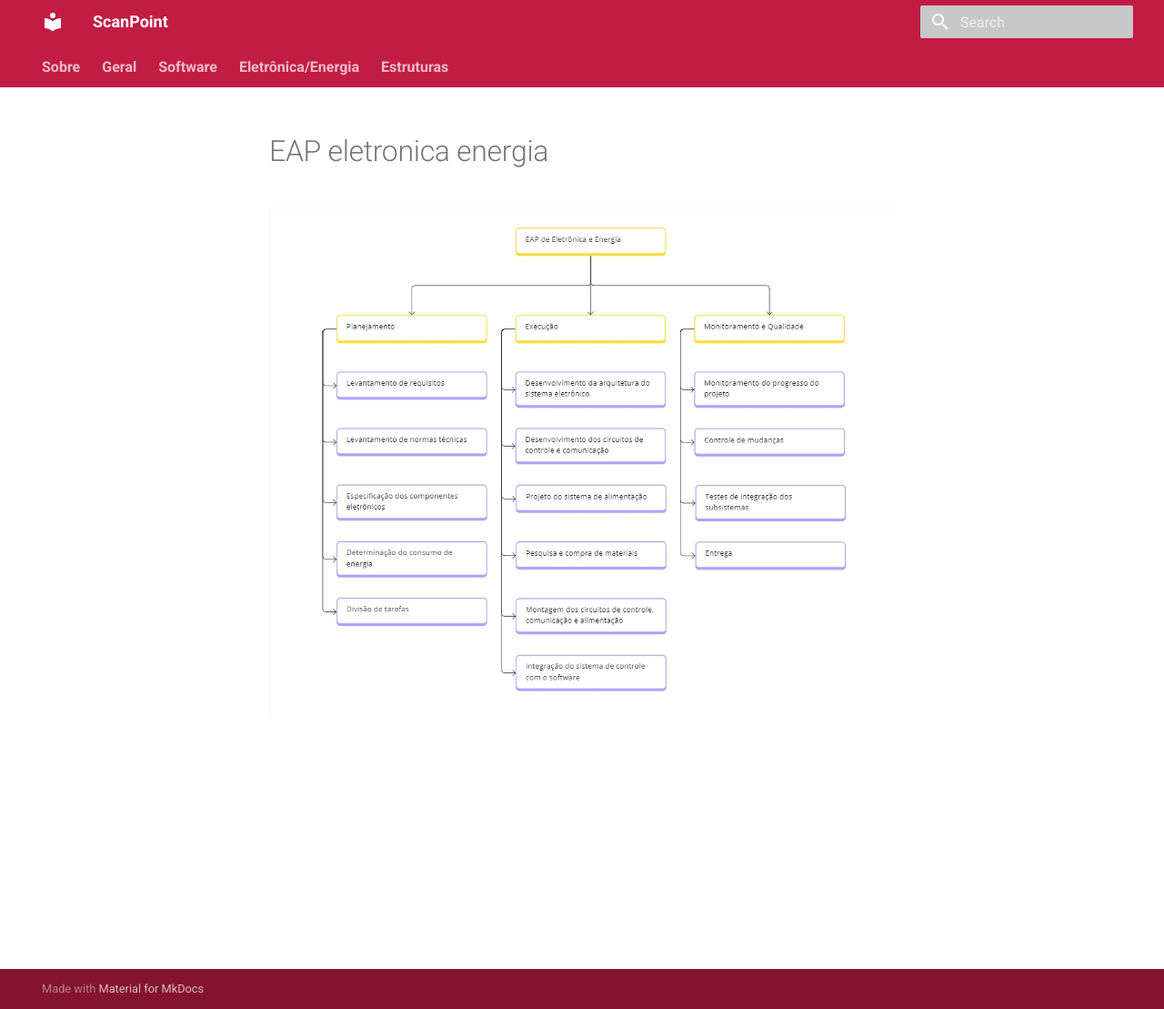
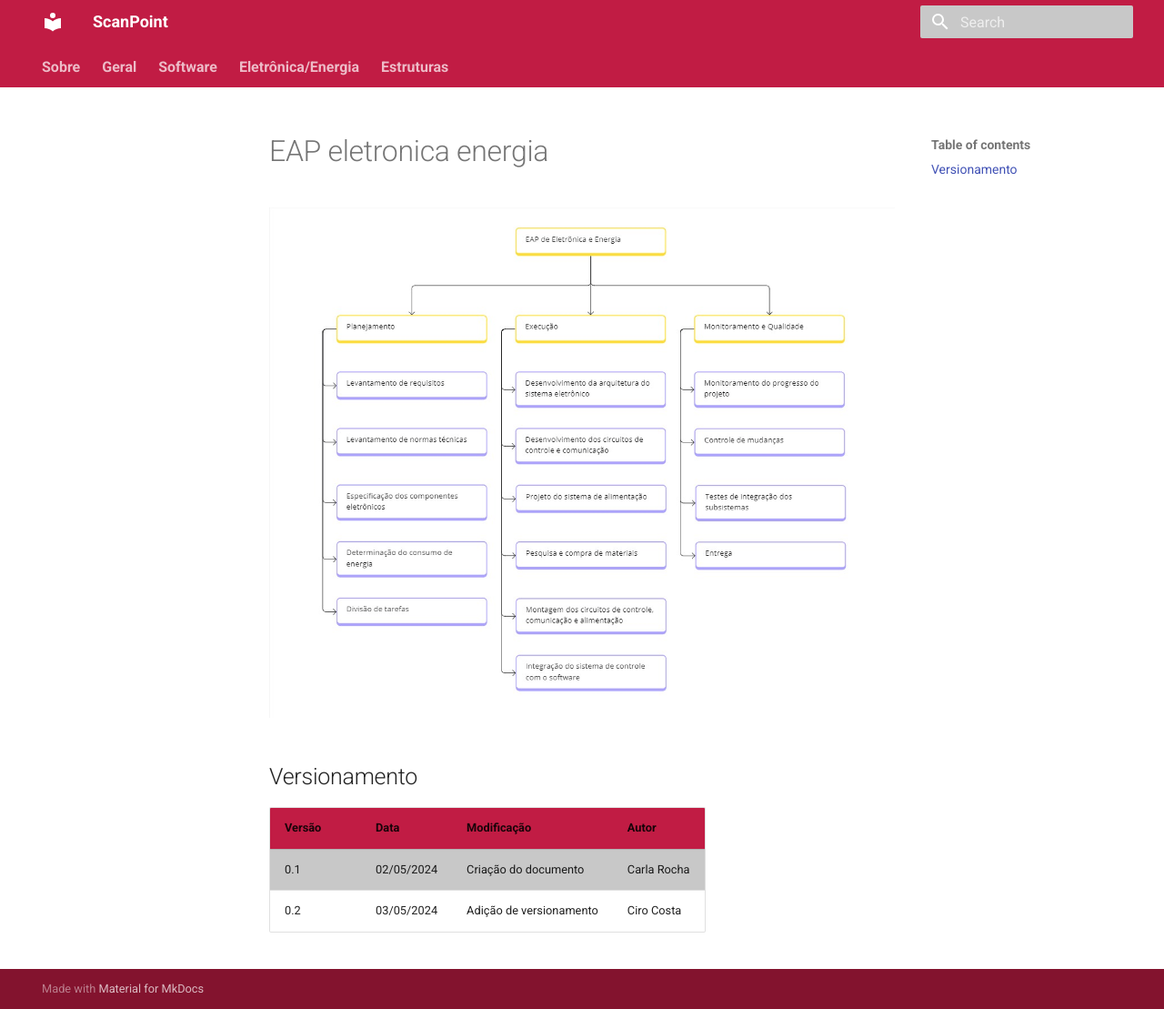
Before and after one commit to Calcioft/ScanPoint, an MkDocs documentation site: the page built from docs/eletronica-energia/EAP-eletronica-energia.md, in a window 1280 px wide and 1109 px high. Shown: the whole window at 91% size. Built offline with MkDocs 1.6.1 and Material for MkDocs 9.7.7, drawn with Linux system fonts in a browser that asks for light colours.

Commit message:
Adicionado versionamento em EAP-eletronica-energia

```diff
--- a/docs/eletronica-energia/EAP-eletronica-energia.md
+++ b/docs/eletronica-energia/EAP-eletronica-energia.md
@@ -1 +1,8 @@
 ![EAP de Eletrônica e Energia](../assets/eletronica-energia/EAP_Eletrônica_Energia.jpg)
+
+## Versionamento
+
+| Versão | Data       | Modificação             | Autor       |
+| ------ | ---------- | ----------------------- | ----------- |
+| 0.1    | 02/05/2024 | Criação do documento    | Carla Rocha |
+| 0.2    | 03/05/2024 | Adição de versionamento | Ciro Costa  |
```
